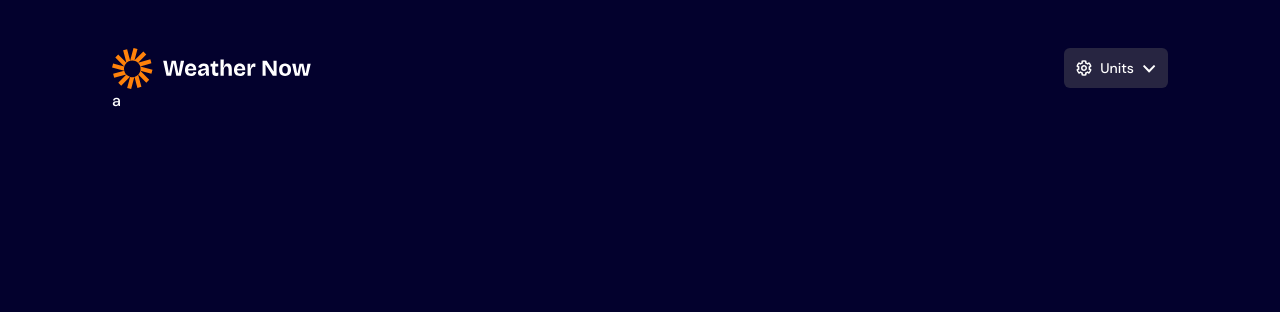
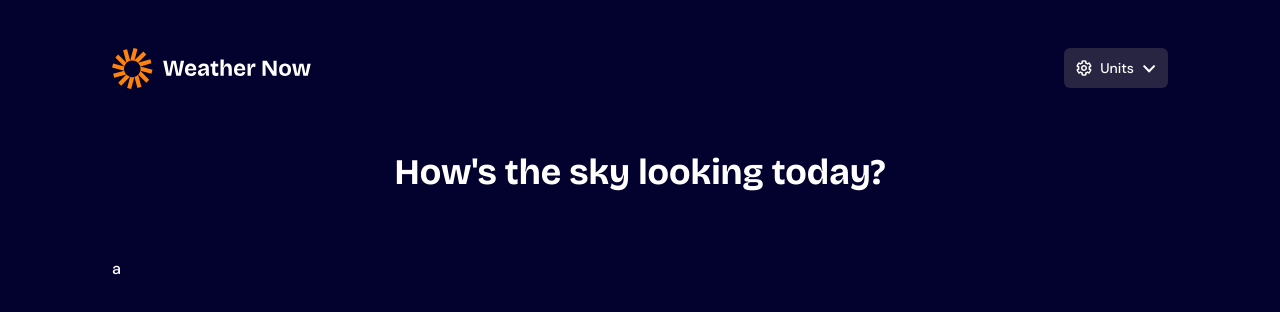
Before and after one commit to constFormek/weather-app, a Next.js app: page / in a window 1280 px wide. Shown: the top 312 px of the page. Built offline with nearby package versions, Linux system fonts and the light colour scheme.

Commit message:
added main heading, additional styles do layout.tsx

```diff
--- a/app/layout.tsx
+++ b/app/layout.tsx
@@ -35,10 +35,15 @@ export default function RootLayout({
         w-screen
         px-28
         py-12
-
+        flex
+        flex-col
+        gap-16
         `}
       >
         <Navbar />
+        <h1 className="text-4xl font-bricolage text-center">
+          How's the sky looking today?
+        </h1>
         {children}
       </body>
     </html>
```
